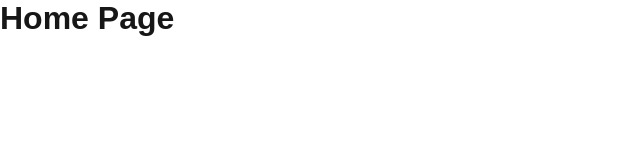
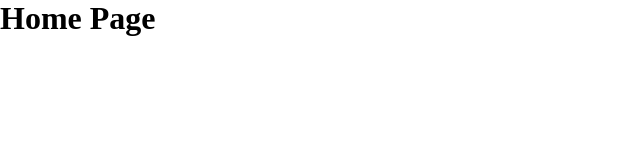
Before and after one commit to dbslapitan/designo, a Next.js app: page / in a window 1280 px wide. Shown: the top 160 px of the page, without its empty margins (0-640 px from the left). Built offline with nearby package versions, Linux system fonts and the light colour scheme.

Commit message:
add sass mixins and variables and normalize

```diff
--- a/src/app/globals.scss
+++ b/src/app/globals.scss
@@ -1,42 +1,9 @@
-:root {
-  --background: #ffffff;
-  --foreground: #171717;
+html{
+    box-sizing: border-box;
 }
 
-@media (prefers-color-scheme: dark) {
-  :root {
-    --background: #0a0a0a;
-    --foreground: #ededed;
-  }
+*, *::before, *::after{
+    padding: 0;
+    margin: 0;
+    box-sizing: inherit;
 }
-
-html,
-body {
-  max-width: 100vw;
-  overflow-x: hidden;
-}
-
-body {
-  color: var(--foreground);
-  background: var(--background);
-  font-family: Arial, Helvetica, sans-serif;
-  -webkit-font-smoothing: antialiased;
-  -moz-osx-font-smoothing: grayscale;
-}
-
-* {
-  box-sizing: border-box;
-  padding: 0;
-  margin: 0;
-}
-
-a {
-  color: inherit;
-  text-decoration: none;
-}
-
-@media (prefers-color-scheme: dark) {
-  html {
-    color-scheme: dark;
-  }
-}
--- /dev/null
+++ b/src/styles/_variables.scss
@@ -0,0 +1,6 @@
+$peach: #E7816B;
+$black: #1D1C1E;
+$white: #FFFFFF;
+$light-peach: #FFAD9B;
+$dark-grey: #333136;
+$light-grey: #F1F3F5;
```
Also changed, not shown: src/styles/_mixins.scss (added, +37 -0 lines).
